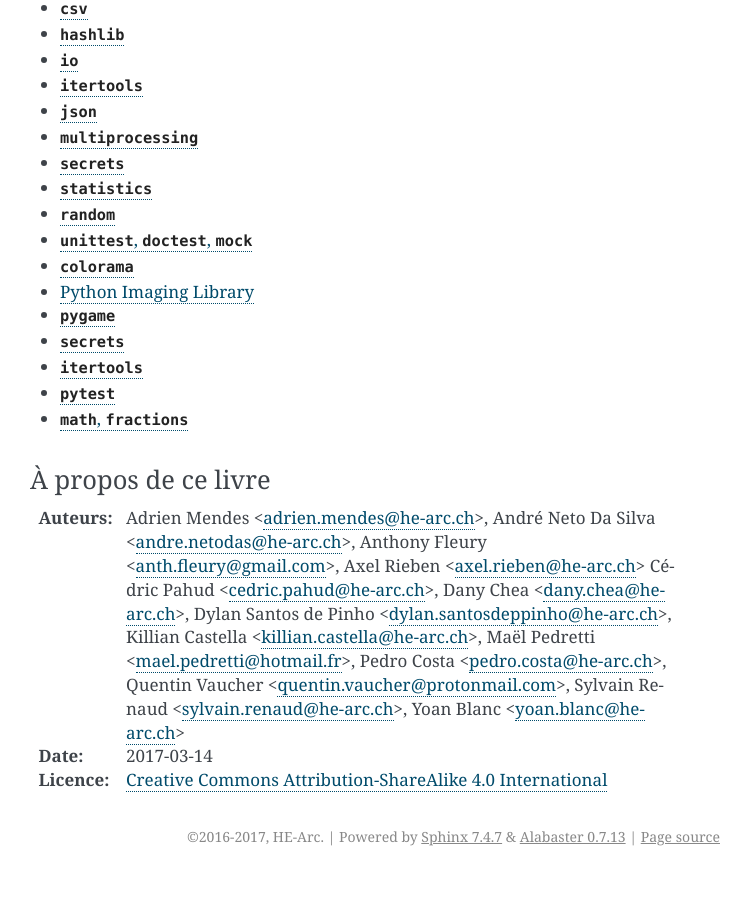
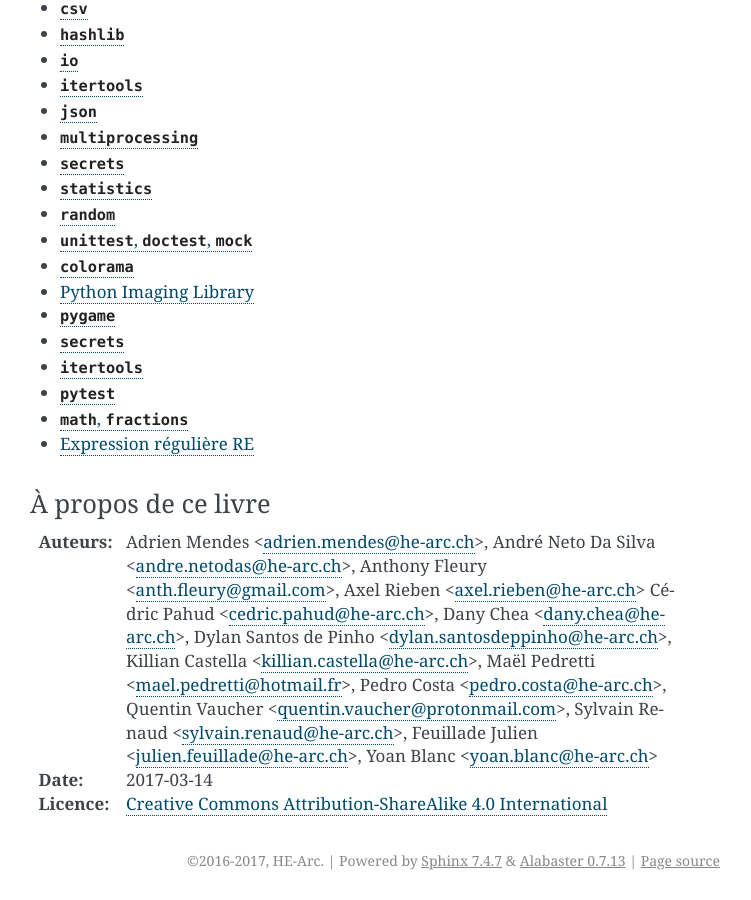
Before and after one commit to HE-Arc/livre-python, a Sphinx documentation site: the page built from source/index.rst, in a window 1280 px wide and 900 px high, scrolled down 1472 px. Shown: the whole window, without its empty margins (390-1141 px from the left). Built offline with Sphinx 7.4.7, drawn with Linux system fonts in a browser that asks for light colours; before the commit the page ends 2348 px from its top, so only the background shows below that.

Commit message:
Ajout re/index.rst et modification source/index.rst

```diff
--- a/source/index.rst
+++ b/source/index.rst
@@ -34,6 +34,7 @@ Table des matières
    itertools/index.rst
    pytest/index.rst
    math/index.rst
+   re/index.rst
 
 À propos de ce livre
 ====================
@@ -51,6 +52,7 @@ Table des matières
         Pedro Costa <pedro.costa@he-arc.ch>,
         Quentin Vaucher <quentin.vaucher@protonmail.com>,
         Sylvain Renaud <sylvain.renaud@he-arc.ch>,
+        Feuillade Julien <julien.feuillade@he-arc.ch>,
         Yoan Blanc <yoan.blanc@he-arc.ch>
 :Date:  2017-03-14
 :Licence:
--- /dev/null
+++ b/source/re/index.rst
@@ -0,0 +1,7 @@
+Expression régulière RE
+=======================
+
+Par Julien Feuillade
+
+Introduction
+------------
```
